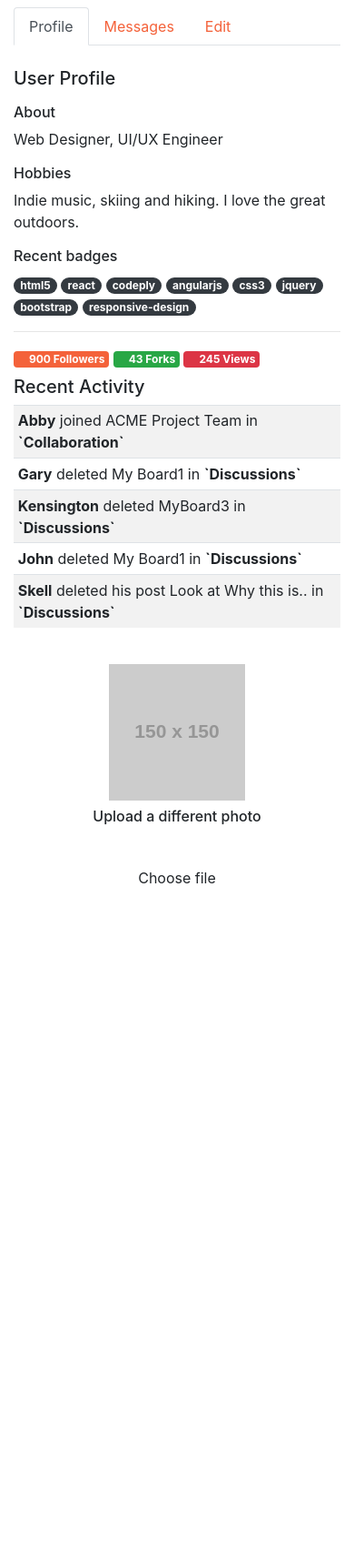
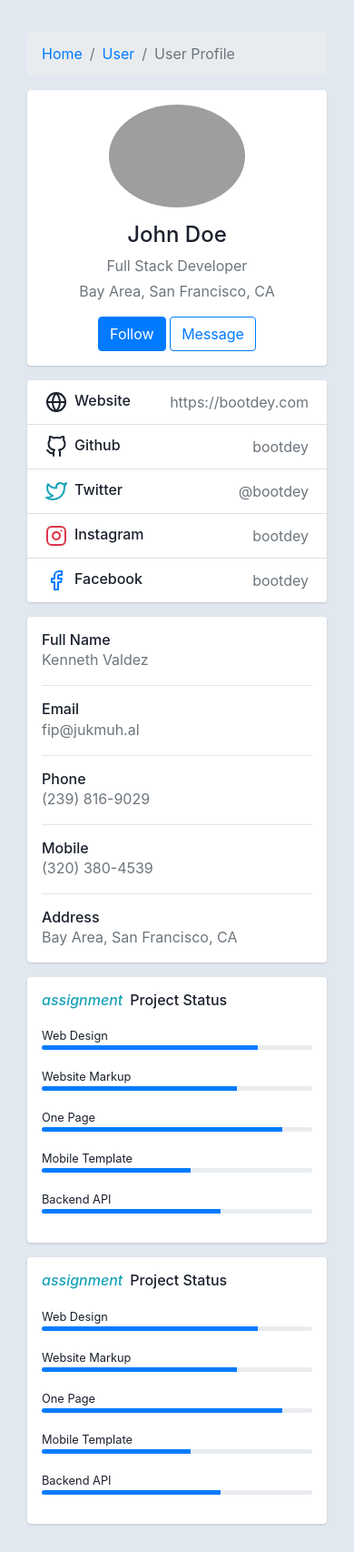
Before and after one commit to J2K2/Domper, a PHP site: page /usuario/perfil/perfil.php in a window 390 px wide. Shown: the whole page at 91% size. Before the commit the page ends 971 px from the top, so only its background shows below. Run offline with PHP 8.4, Linux system fonts and the light colour scheme; grey boxes labelled with a size stand in for pictures from a placeholder-image service; some libraries are stand-ins or nearby versions; some web fonts are replaced; grey boxes are pictures that could not be loaded.

Commit message:
Plantilla Perfil.php
Agg plantilla perfil

```diff
--- a/usuario/perfil/perfil.php
+++ b/usuario/perfil/perfil.php
@@ -1,246 +1,237 @@
-<?php
-    /* include_once ('../dao/conexion.php');
-    /* $busqueda=$_POST['buscar'];
-    //sentencia sql
-    $sql_traer="SELECT * FROM tbl_user WHERE idtbl_user=?";
-    $consulta_buscar=$pdo->prepare($sql_traer);
-    $consulta_buscar->execute(array($busqueda));
-    $resultado_buscar=$consulta_buscar->fetchAll();
-    */
-    /* session_start();
-    $autorizado = $_SESSION['autorizado'];
-    if ($autorizado==false) {
-      echo '<meta http-equiv="refresh" content="1,iniciarsesion.php">';
-    }
-    $id_user = $_SESSION['idtbl_user'];
-    echo $id_user;
-    */
-?>
 <!DOCTYPE html>
-<html lang="es">
+<html lang="en">
 <head>
-    <meta charset="utf-8" />
-    <meta name="viewport" content="width=device-width, initial-scale=1, shrink-to-fit=no" />
-    <meta name="description" content="" />
-    <meta name="author" content="" />
-    <title>Domper</title>
-    <!-- Favicon-->
-    <link rel="icon" type="image/png" href="../../img/logo/domperfav.png" />
-    <!-- Font Awesome icons (free version)-->
-    <script src="../../  js/fonts/fonts.js" crossorigin="anonymous"></script>
-    <!-- Google fonts-->
-    <link href="../../css/fonts/fonts.css" rel="stylesheet" />
-    <link href="../../css/fonts/fonts1.css" rel="stylesheet" type="text/css" />
-    <!-- Third party plugin CSS-->
-    <link href="../../css/popup.css" rel="stylesheet" />
-    <!-- Core theme CSS (includes Bootstrap)-->
-    <link href="../../css/styles.css" rel="stylesheet" />
-    <link href="../../css/inse.css" rel="stylesheet" />
-    <link href="../../css/domperstyles2.css" rel="stylesheet" />
+    <meta charset="utf-8">
+    <!--  This file has been downloaded from bootdey.com    @bootdey on twitter -->
+    <!--  All snippets are MIT license http://bootdey.com/license -->
+    <title>profile with data and skills - Bootdey.com</title>
+    <meta name="viewport" content="width=device-width, initial-scale=1">
+    <link href="http://netdna.bootstrapcdn.com/bootstrap/4.4.1/css/bootstrap.min.css" rel="stylesheet">
+    <style type="text/css">
+    	body{
+    margin-top:20px;
+    color: #1a202c;
+    text-align: left;
+    background-color: #e2e8f0;
+}
+.main-body {
+    padding: 15px;
+}
+.card {
+    box-shadow: 0 1px 3px 0 rgba(0,0,0,.1), 0 1px 2px 0 rgba(0,0,0,.06);
+}
+
+.card {
+    position: relative;
+    display: flex;
+    flex-direction: column;
+    min-width: 0;
+    word-wrap: break-word;
+    background-color: #fff;
+    background-clip: border-box;
+    border: 0 solid rgba(0,0,0,.125);
+    border-radius: .25rem;
+}
+
+.card-body {
+    flex: 1 1 auto;
+    min-height: 1px;
+    padding: 1rem;
+}
+
+.gutters-sm {
+    margin-right: -8px;
+    margin-left: -8px;
+}
+
+.gutters-sm>.col, .gutters-sm>[class*=col-] {
+    padding-right: 8px;
+    padding-left: 8px;
+}
+.mb-3, .my-3 {
+    margin-bottom: 1rem!important;
+}
+
+.bg-gray-300 {
+    background-color: #e2e8f0;
+}
+.h-100 {
+    height: 100%!important;
+}
+.shadow-none {
+    box-shadow: none!important;
+}
+
+    </style>
 </head>
 <body>
 <div class="container">
-    <div class="row my-2">
-        <div class="col-lg-8 order-lg-2">
-            <ul class="nav nav-tabs">
-                <li class="nav-item">
-                    <a href="" data-target="#profile" data-toggle="tab" class="nav-link active">Profile</a>
-                </li>
-                <li class="nav-item">
-                    <a href="" data-target="#messages" data-toggle="tab" class="nav-link">Messages</a>
-                </li>
-                <li class="nav-item">
-                    <a href="" data-target="#edit" data-toggle="tab" class="nav-link">Edit</a>
-                </li>
-            </ul>
-            <div class="tab-content py-4">
-                <div class="tab-pane active" id="profile">
-                    <h5 class="mb-3">User Profile</h5>
-                    <div class="row">
-                        <div class="col-md-6">
-                            <h6>About</h6>
-                            <p> Web Designer, UI/UX Engineer </p>
-                            <h6>Hobbies</h6>
-                            <p> Indie music, skiing and hiking. I love the great outdoors. </p>
-                        </div>
-                        <div class="col-md-6">
-                            <h6>Recent badges</h6>
-                            <a href="#" class="badge badge-dark badge-pill">html5</a>
-                            <a href="#" class="badge badge-dark badge-pill">react</a>
-                            <a href="#" class="badge badge-dark badge-pill">codeply</a>
-                            <a href="#" class="badge badge-dark badge-pill">angularjs</a>
-                            <a href="#" class="badge badge-dark badge-pill">css3</a>
-                            <a href="#" class="badge badge-dark badge-pill">jquery</a>
-                            <a href="#" class="badge badge-dark badge-pill">bootstrap</a>
-                            <a href="#" class="badge badge-dark badge-pill">responsive-design</a>
-                            <hr>
-                            <span class="badge badge-primary"><i class="fa fa-user"></i> 900 Followers</span>
-                            <span class="badge badge-success"><i class="fa fa-cog"></i> 43 Forks</span>
-                            <span class="badge badge-danger"><i class="fa fa-eye"></i> 245 Views</span>
-                        </div>
-                        <div class="col-md-12">
-                            <h5 class="mt-2"><span class="fa fa-clock-o ion-clock float-right"></span> Recent Activity</h5>
-                            <table class="table table-sm table-hover table-striped">
-                                <tbody>
-                                    <tr>
-                                        <td>
-                                            <strong>Abby</strong> joined ACME Project Team in <strong>`Collaboration`</strong>
-                                        </td>
-                                    </tr>
-                                    <tr>
-                                        <td>
-                                            <strong>Gary</strong> deleted My Board1 in <strong>`Discussions`</strong>
-                                        </td>
-                                    </tr>
-                                    <tr>
-                                        <td>
-                                            <strong>Kensington</strong> deleted MyBoard3 in <strong>`Discussions`</strong>
-                                        </td>
-                                    </tr>
-                                    <tr>
-                                        <td>
-                                            <strong>John</strong> deleted My Board1 in <strong>`Discussions`</strong>
-                                        </td>
-                                    </tr>
-                                    <tr>
-                                        <td>
-                                            <strong>Skell</strong> deleted his post Look at Why this is.. in <strong>`Discussions`</strong>
-                                        </td>
-                                    </tr>
-                                </tbody>
-                            </table>
-                        </div>
+    <div class="main-body">
+
+          <!-- Breadcrumb -->
+          <nav aria-label="breadcrumb" class="main-breadcrumb">
+            <ol class="breadcrumb">
+              <li class="breadcrumb-item"><a href="index.html">Home</a></li>
+              <li class="breadcrumb-item"><a href="javascript:void(0)">User</a></li>
+              <li class="breadcrumb-item active" aria-current="page">User Profile</li>
+            </ol>
+          </nav>
+          <!-- /Breadcrumb -->
+
+          <div class="row gutters-sm">
+            <div class="col-md-4 mb-3">
+              <div class="card">
+                <div class="card-body">
+                  <div class="d-flex flex-column align-items-center text-center">
+                    <img src="https://bootdey.com/img/Content/avatar/avatar7.png" alt="Admin" class="rounded-circle" width="150">
+                    <div class="mt-3">
+                      <h4>John Doe</h4>
+                      <p class="text-secondary mb-1">Full Stack Developer</p>
+                      <p class="text-muted font-size-sm">Bay Area, San Francisco, CA</p>
+                      <button class="btn btn-primary">Follow</button>
+                      <button class="btn btn-outline-primary">Message</button>
                     </div>
-                    <!--/row-->
+                  </div>
                 </div>
-                <div class="tab-pane" id="messages">
-                    <div class="alert alert-info alert-dismissable">
-                        <a class="panel-close close" data-dismiss="alert">×</a> This is an <strong>.alert</strong>. Use this to show important messages to the user. </div>
-                    <table class="table table-hover table-striped">
-                        <tbody>
-                            <tr>
-                                <td>
-                                    <span class="float-right font-weight-bold">3 hrs ago</span> Here is your a link to the latest summary report from the.. </td>
-                            </tr>
-                            <tr>
-                                <td>
-                                    <span class="float-right font-weight-bold">Yesterday</span> There has been a request on your account since that was.. </td>
-                            </tr>
-                            <tr>
-                                <td>
-                                    <span class="float-right font-weight-bold">9/10</span> Porttitor vitae ultrices quis, dapibus id dolor. Morbi venenatis lacinia rhoncus. </td>
-                            </tr>
-                            <tr>
-                                <td>
-                                    <span class="float-right font-weight-bold">9/4</span> Vestibulum tincidunt ullamcorper eros eget luctus. </td>
-                            </tr>
-                            <tr>
-                                <td>
-                                    <span class="float-right font-weight-bold">9/4</span> Maxamillion ais the fix for tibulum tincidunt ullamcorper eros. </td>
-                            </tr>
-                        </tbody>
-                    </table>
+              </div>
+              <div class="card mt-3">
+                <ul class="list-group list-group-flush">
+                  <li class="list-group-item d-flex justify-content-between align-items-center flex-wrap">
+                    <h6 class="mb-0"><svg xmlns="http://www.w3.org/2000/svg" width="24" height="24" viewBox="0 0 24 24" fill="none" stroke="currentColor" stroke-width="2" stroke-linecap="round" stroke-linejoin="round" class="feather feather-globe mr-2 icon-inline"><circle cx="12" cy="12" r="10"></circle><line x1="2" y1="12" x2="22" y2="12"></line><path d="M12 2a15.3 15.3 0 0 1 4 10 15.3 15.3 0 0 1-4 10 15.3 15.3 0 0 1-4-10 15.3 15.3 0 0 1 4-10z"></path></svg>Website</h6>
+                    <span class="text-secondary">https://bootdey.com</span>
+                  </li>
+                  <li class="list-group-item d-flex justify-content-between align-items-center flex-wrap">
+                    <h6 class="mb-0"><svg xmlns="http://www.w3.org/2000/svg" width="24" height="24" viewBox="0 0 24 24" fill="none" stroke="currentColor" stroke-width="2" stroke-linecap="round" stroke-linejoin="round" class="feather feather-github mr-2 icon-inline"><path d="M9 19c-5 1.5-5-2.5-7-3m14 6v-3.87a3.37 3.37 0 0 0-.94-2.61c3.14-.35 6.44-1.54 6.44-7A5.44 5.44 0 0 0 20 4.77 5.07 5.07 0 0 0 19.91 1S18.73.65 16 2.48a13.38 13.38 0 0 0-7 0C6.27.65 5.09 1 5.09 1A5.07 5.07 0 0 0 5 4.77a5.44 5.44 0 0 0-1.5 3.78c0 5.42 3.3 6.61 6.44 7A3.37 3.37 0 0 0 9 18.13V22"></path></svg>Github</h6>
+                    <span class="text-secondary">bootdey</span>
+                  </li>
+                  <li class="list-group-item d-flex justify-content-between align-items-center flex-wrap">
+                    <h6 class="mb-0"><svg xmlns="http://www.w3.org/2000/svg" width="24" height="24" viewBox="0 0 24 24" fill="none" stroke="currentColor" stroke-width="2" stroke-linecap="round" stroke-linejoin="round" class="feather feather-twitter mr-2 icon-inline text-info"><path d="M23 3a10.9 10.9 0 0 1-3.14 1.53 4.48 4.48 0 0 0-7.86 3v1A10.66 10.66 0 0 1 3 4s-4 9 5 13a11.64 11.64 0 0 1-7 2c9 5 20 0 20-11.5a4.5 4.5 0 0 0-.08-.83A7.72 7.72 0 0 0 23 3z"></path></svg>Twitter</h6>
+                    <span class="text-secondary">@bootdey</span>
+                  </li>
+                  <li class="list-group-item d-flex justify-content-between align-items-center flex-wrap">
+                    <h6 class="mb-0"><svg xmlns="http://www.w3.org/2000/svg" width="24" height="24" viewBox="0 0 24 24" fill="none" stroke="currentColor" stroke-width="2" stroke-linecap="round" stroke-linejoin="round" class="feather feather-instagram mr-2 icon-inline text-danger"><rect x="2" y="2" width="20" height="20" rx="5" ry="5"></rect><path d="M16 11.37A4 4 0 1 1 12.63 8 4 4 0 0 1 16 11.37z"></path><line x1="17.5" y1="6.5" x2="17.51" y2="6.5"></line></svg>Instagram</h6>
+                    <span class="text-secondary">bootdey</span>
+                  </li>
+                  <li class="list-group-item d-flex justify-content-between align-items-center flex-wrap">
+                    <h6 class="mb-0"><svg xmlns="http://www.w3.org/2000/svg" width="24" height="24" viewBox="0 0 24 24" fill="none" stroke="currentColor" stroke-width="2" stroke-linecap="round" stroke-linejoin="round" class="feather feather-facebook mr-2 icon-inline text-primary"><path d="M18 2h-3a5 5 0 0 0-5 5v3H7v4h3v8h4v-8h3l1-4h-4V7a1 1 0 0 1 1-1h3z"></path></svg>Facebook</h6>
+                    <span class="text-secondary">bootdey</span>
+                  </li>
+                </ul>
+              </div>
+            </div>
+            <div class="col-md-8">
+              <div class="card mb-3">
+                <div class="card-body">
+                  <div class="row">
+                    <div class="col-sm-3">
+                      <h6 class="mb-0">Full Name</h6>
+                    </div>
+                    <div class="col-sm-9 text-secondary">
+                      Kenneth Valdez
+                    </div>
+                  </div>
+                  <hr>
+                  <div class="row">
+                    <div class="col-sm-3">
+                      <h6 class="mb-0">Email</h6>
+                    </div>
+                    <div class="col-sm-9 text-secondary">
+                      fip@jukmuh.al
+                    </div>
+                  </div>
+                  <hr>
+                  <div class="row">
+                    <div class="col-sm-3">
+                      <h6 class="mb-0">Phone</h6>
+                    </div>
+                    <div class="col-sm-9 text-secondary">
+                      (239) 816-9029
+                    </div>
+                  </div>
+                  <hr>
+                  <div class="row">
+                    <div class="col-sm-3">
+                      <h6 class="mb-0">Mobile</h6>
+                    </div>
+                    <div class="col-sm-9 text-secondary">
+                      (320) 380-4539
+                    </div>
+                  </div>
+                  <hr>
+                  <div class="row">
+                    <div class="col-sm-3">
+                      <h6 class="mb-0">Address</h6>
+                    </div>
+                    <div class="col-sm-9 text-secondary">
+                      Bay Area, San Francisco, CA
+                    </div>
+                  </div>
                 </div>
-                <div class="tab-pane" id="edit">
-                    <form role="form">
-                        <div class="form-group row">
-                            <label class="col-lg-3 col-form-label form-control-label">First name</label>
-                            <div class="col-lg-9">
-                                <input class="form-control" type="text" value="Jane">
-                            </div>
-                        </div>
-                        <div class="form-group row">
-                            <label class="col-lg-3 col-form-label form-control-label">Last name</label>
-                            <div class="col-lg-9">
-                                <input class="form-control" type="text" value="Bishop">
-                            </div>
-                        </div>
-                        <div class="form-group row">
-                            <label class="col-lg-3 col-form-label form-control-label">Email</label>
-                            <div class="col-lg-9">
-                                <input class="form-control" type="email" value="email@gmail.com">
-                            </div>
-                        </div>
-                        <div class="form-group row">
-                            <label class="col-lg-3 col-form-label form-control-label">Company</label>
-                            <div class="col-lg-9">
-                                <input class="form-control" type="text" value="">
-                            </div>
-                        </div>
-                        <div class="form-group row">
-                            <label class="col-lg-3 col-form-label form-control-label">Website</label>
-                            <div class="col-lg-9">
-                                <input class="form-control" type="url" value="">
-                            </div>
-                        </div>
-                        <div class="form-group row">
-                            <label class="col-lg-3 col-form-label form-control-label">Address</label>
-                            <div class="col-lg-9">
-                                <input class="form-control" type="text" value="" placeholder="Street">
-                            </div>
-                        </div>
-                        <div class="form-group row">
-                            <label class="col-lg-3 col-form-label form-control-label"></label>
-                            <div class="col-lg-6">
-                                <input class="form-control" type="text" value="" placeholder="City">
-                            </div>
-                            <div class="col-lg-3">
-                                <input class="form-control" type="text" value="" placeholder="State">
-                            </div>
-                        </div>
-                        <div class="form-group row">
-                            <label class="col-lg-3 col-form-label form-control-label">Time Zone</label>
-                            <div class="col-lg-9">
-                                <select id="user_time_zone" class="form-control" size="0">
-                                    <option value="Hawaii">(GMT-10:00) Hawaii</option>
-                                    <option value="Alaska">(GMT-09:00) Alaska</option>
-                                    <option value="Pacific Time (US &amp; Canada)">(GMT-08:00) Pacific Time (US &amp; Canada)</option>
-                                    <option value="Arizona">(GMT-07:00) Arizona</option>
-                                    <option value="Mountain Time (US &amp; Canada)">(GMT-07:00) Mountain Time (US &amp; Canada)</option>
-                                    <option value="Central Time (US &amp; Canada)" selected="selected">(GMT-06:00) Central Time (US &amp; Canada)</option>
-                                    <option value="Eastern Time (US &amp; Canada)">(GMT-05:00) Eastern Time (US &amp; Canada)</option>
-                                    <option value="Indiana (East)">(GMT-05:00) Indiana (East)</option>
-                                </select>
-                            </div>
-                        </div>
-                        <div class="form-group row">
-                            <label class="col-lg-3 col-form-label form-control-label">Username</label>
-                            <div class="col-lg-9">
-                                <input class="form-control" type="text" value="janeuser">
-                            </div>
-                        </div>
-                        <div class="form-group row">
-                            <label class="col-lg-3 col-form-label form-control-label">Password</label>
-                            <div class="col-lg-9">
-                                <input class="form-control" type="password" value="11111122333">
-                            </div>
-                        </div>
-                        <div class="form-group row">
-                            <label class="col-lg-3 col-form-label form-control-label">Confirm password</label>
-                            <div class="col-lg-9">
-                                <input class="form-control" type="password" value="11111122333">
-                            </div>
-                        </div>
-                        <div class="form-group row">
-                            <label class="col-lg-3 col-form-label form-control-label"></label>
-                            <div class="col-lg-9">
-                                <input type="reset" class="btn btn-secondary" value="Cancel">
-                                <input type="button" class="btn btn-primary" value="Save Changes">
-                            </div>
-                        </div>
-                    </form>
+              </div>
+              <div class="row gutters-sm">
+                <div class="col-sm-6 mb-3">
+                  <div class="card h-100">
+                    <div class="card-body">
+                      <h6 class="d-flex align-items-center mb-3"><i class="material-icons text-info mr-2">assignment</i>Project Status</h6>
+                      <small>Web Design</small>
+                      <div class="progress mb-3" style="height: 5px">
+                        <div class="progress-bar bg-primary" role="progressbar" style="width: 80%" aria-valuenow="80" aria-valuemin="0" aria-valuemax="100"></div>
+                      </div>
+                      <small>Website Markup</small>
+                      <div class="progress mb-3" style="height: 5px">
+                        <div class="progress-bar bg-primary" role="progressbar" style="width: 72%" aria-valuenow="72" aria-valuemin="0" aria-valuemax="100"></div>
+                      </div>
+                      <small>One Page</small>
+                      <div class="progress mb-3" style="height: 5px">
+                        <div class="progress-bar bg-primary" role="progressbar" style="width: 89%" aria-valuenow="89" aria-valuemin="0" aria-valuemax="100"></div>
+                      </div>
+                      <small>Mobile Template</small>
+                      <div class="progress mb-3" style="height: 5px">
+                        <div class="progress-bar bg-primary" role="progressbar" style="width: 55%" aria-valuenow="55" aria-valuemin="0" aria-valuemax="100"></div>
+                      </div>
+                      <small>Backend API</small>
+                      <div class="progress mb-3" style="height: 5px">
+                        <div class="progress-bar bg-primary" role="progressbar" style="width: 66%" aria-valuenow="66" aria-valuemin="0" aria-valuemax="100"></div>
+                      </div>
+                    </div>
+                  </div>
                 </div>
+                <div class="col-sm-6 mb-3">
+                  <div class="card h-100">
+                    <div class="card-body">
+                      <h6 class="d-flex align-items-center mb-3"><i class="material-icons text-info mr-2">assignment</i>Project Status</h6>
+                      <small>Web Design</small>
+                      <div class="progress mb-3" style="height: 5px">
+                        <div class="progress-bar bg-primary" role="progressbar" style="width: 80%" aria-valuenow="80" aria-valuemin="0" aria-valuemax="100"></div>
+                      </div>
+                      <small>Website Markup</small>
+                      <div class="progress mb-3" style="height: 5px">
+                        <div class="progress-bar bg-primary" role="progressbar" style="width: 72%" aria-valuenow="72" aria-valuemin="0" aria-valuemax="100"></div>
+                      </div>
+                      <small>One Page</small>
+                      <div class="progress mb-3" style="height: 5px">
+                        <div class="progress-bar bg-primary" role="progressbar" style="width: 89%" aria-valuenow="89" aria-valuemin="0" aria-valuemax="100"></div>
+                      </div>
+                      <small>Mobile Template</small>
+                      <div class="progress mb-3" style="height: 5px">
+                        <div class="progress-bar bg-primary" role="progressbar" style="width: 55%" aria-valuenow="55" aria-valuemin="0" aria-valuemax="100"></div>
+                      </div>
+                      <small>Backend API</small>
+                      <div class="progress mb-3" style="height: 5px">
+                        <div class="progress-bar bg-primary" role="progressbar" style="width: 66%" aria-valuenow="66" aria-valuemin="0" aria-valuemax="100"></div>
+                      </div>
+                    </div>
+                  </div>
+                </div>
+              </div>
             </div>
-        </div>
-        <div class="col-lg-4 order-lg-1 text-center">
-            <img src="//placehold.it/150" class="mx-auto img-fluid img-circle d-block" alt="avatar">
-            <h6 class="mt-2">Upload a different photo</h6>
-            <label class="custom-file">
-                <input type="file" id="file" class="custom-file-input">
-                <span class="custom-file-control">Choose file</span>
-            </label>
+          </div>
         </div>
     </div>
-</div>
+<script src="http://code.jquery.com/jquery-1.10.2.min.js"></script>
+<script src="http://netdna.bootstrapcdn.com/bootstrap/4.4.1/js/bootstrap.min.js"></script>
+<script type="text/javascript">
+
+</script>
 </body>
 </html>
```
